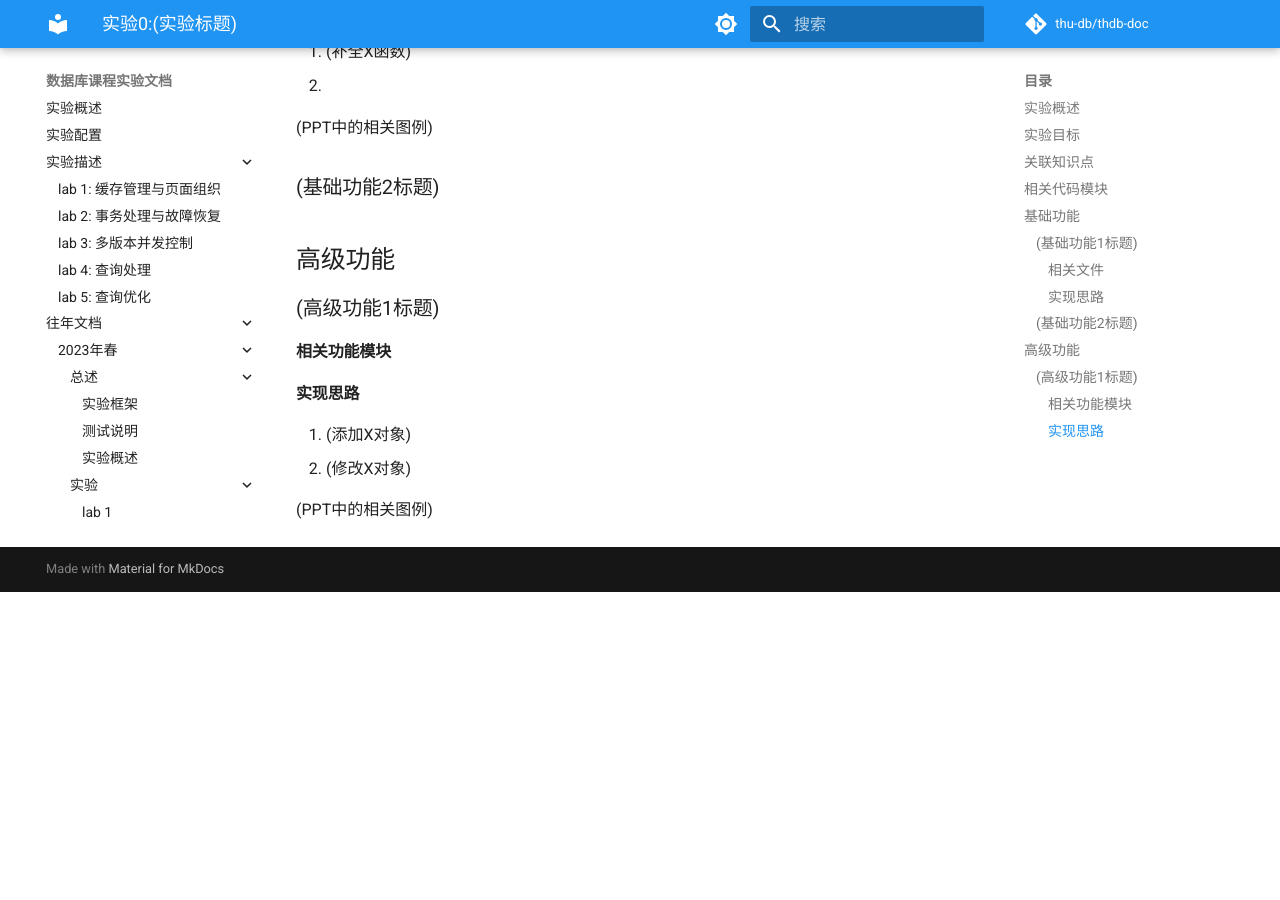
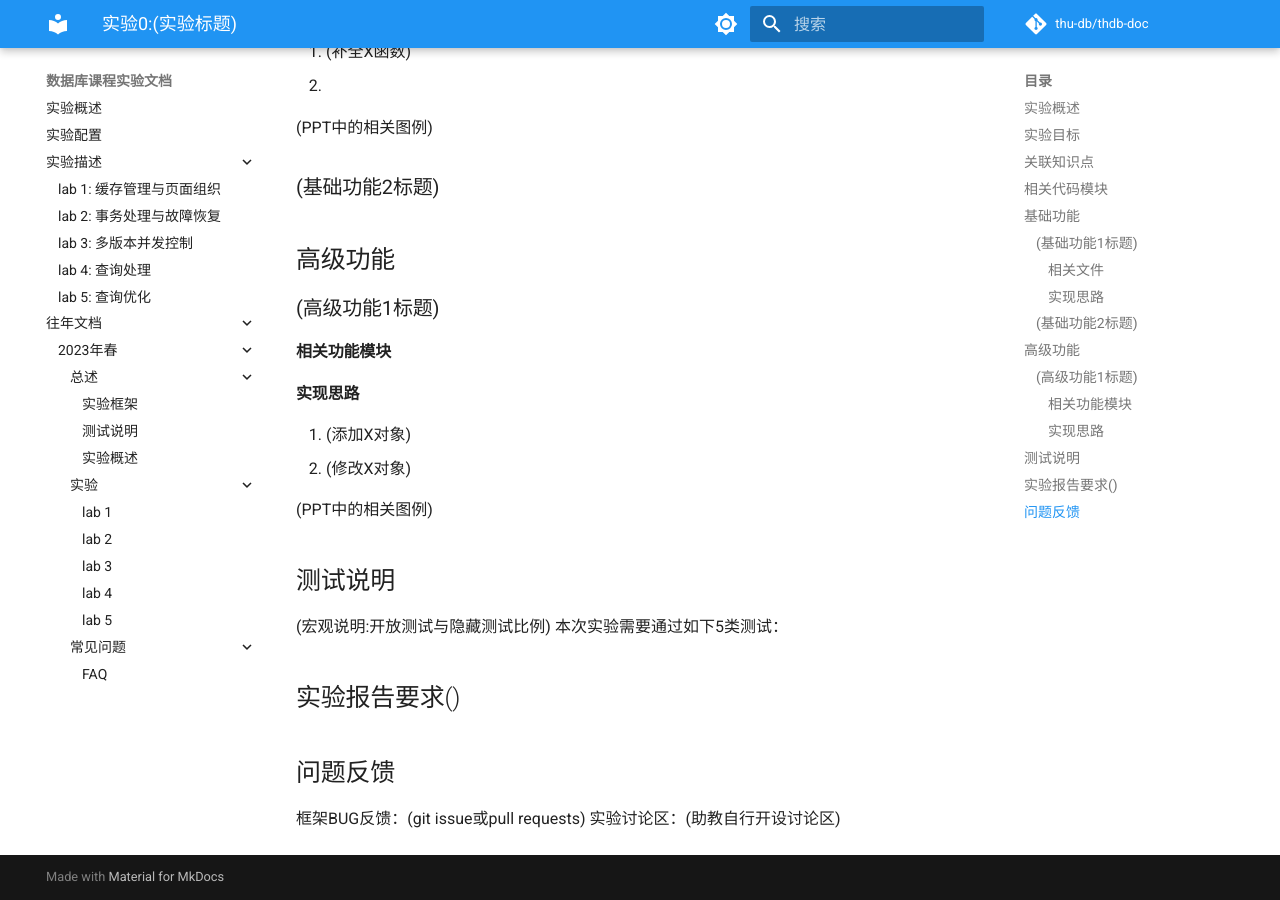
Before and after one commit to thu-db/huadb-doc, an MkDocs documentation site: the page built from docs/lab0.md, in a window 1280 px wide and 900 px high, scrolled down 1022 px. Built offline with MkDocs 1.6.1 and Material for MkDocs 9.7.7, drawn with Linux system fonts in a browser that asks for light colours; comment, search, counter and statistics services are not loaded; before the commit the page ends 1614 px from its top, so only the background shows below that.

Commit message:
Add something.

```diff
--- a/docs/lab0.md
+++ b/docs/lab0.md
@@ -55,3 +55,14 @@
 2. (修改X对象)
 
 (PPT中的相关图例)
+
+## 测试说明
+(宏观说明:开放测试与隐藏测试比例)
+本次实验需要通过如下5类测试：
+
+
+## 实验报告要求()
+
+## 问题反馈
+框架BUG反馈：(git issue或pull requests)
+实验讨论区：(助教自行开设讨论区)
```
